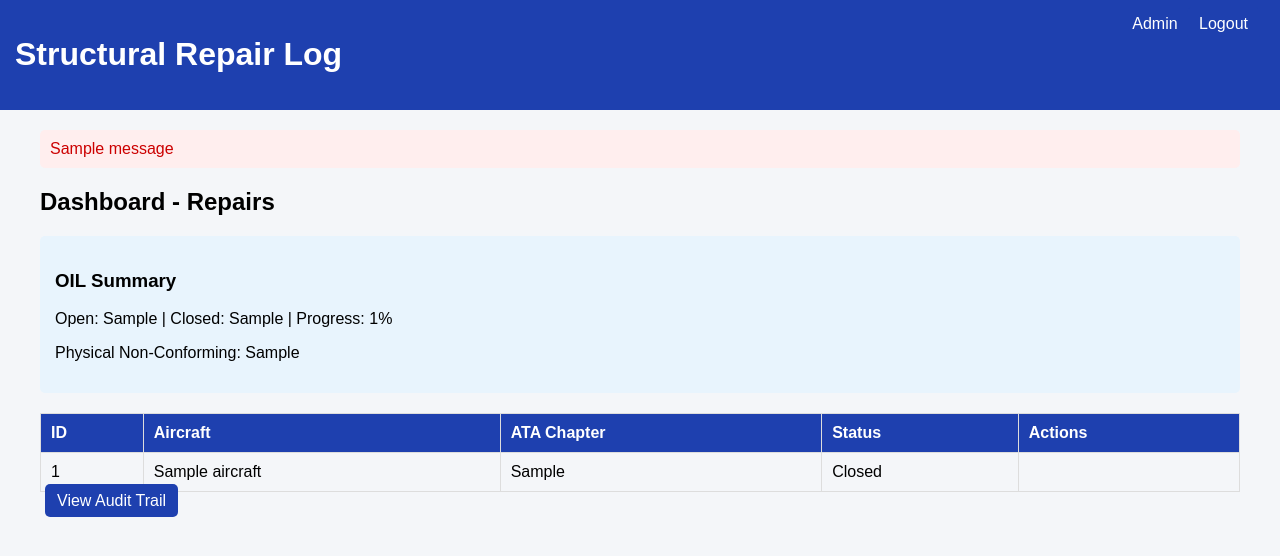
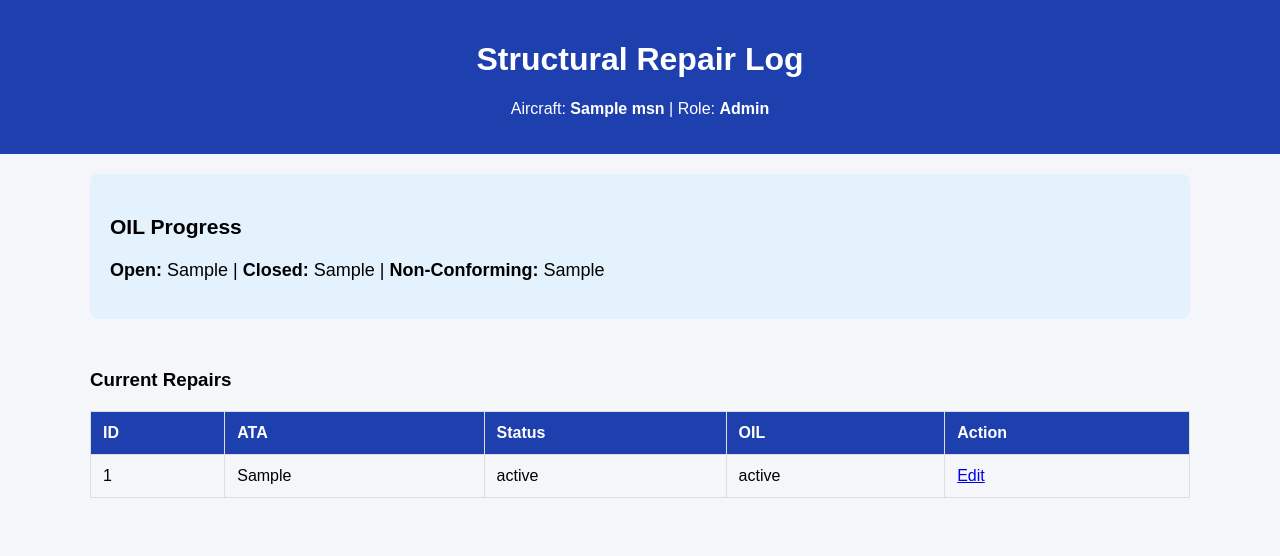
Before and after one commit to jquiroz343-sys/structural-repair-app, a Flask app: template templates/dashboard.html in a window 1280 px wide. Shown: the top 556 px of the page. Run offline with Flask 3, Linux system fonts and the light colour scheme; the template is opened without the code that fills it: most values are stand-ins (such as "Sample title", 1, 10 or a date in 2020); one stand-in notice (Sample message) is shown.

Commit message:
Update dashboard.html
con nueva ppy

```diff
--- a/templates/dashboard.html
+++ b/templates/dashboard.html
@@ -2,76 +2,59 @@
 <html lang="en">
 <head>
     <meta charset="UTF-8">
-    <title>Dashboard - Repairs</title>
+    <title>Dashboard - {{ msn }}</title>
     <style>
         body { font-family: Arial; margin: 0; background: #f4f6f9; }
-        .navbar { background: #1e40af; color: white; padding: 15px; display: flex; justify-content: space-between; }
-        .container { padding: 20px; max-width: 1200px; margin: auto; }
-        .alert { background: #fee; color: #c00; padding: 10px; border-radius: 5px; margin-bottom: 20px; }
+        .header { background: #1e40af; color: white; padding: 20px; text-align: center; }
+        .container { padding: 20px; max-width: 1100px; margin: auto; }
+        .oil-box { background: #e3f2fd; padding: 20px; border-radius: 8px; margin-bottom: 25px; font-size: 18px; }
+        .menu { display: grid; grid-template-columns: repeat(auto-fit, minmax(250px, 1fr)); gap: 15px; margin: 25px 0; }
+        .menu-btn { background: #1976d2; color: white; padding: 18px; text-align: center; border-radius: 8px; text-decoration: none; font-weight: bold; }
+        .menu-btn:hover { background: #1565c0; }
         table { width: 100%; border-collapse: collapse; margin-top: 20px; }
-        th, td { border: 1px solid #ddd; padding: 10px; text-align: left; }
+        th, td { border: 1px solid #ddd; padding: 12px; text-align: left; }
         th { background: #1e40af; color: white; }
-        button, a { margin: 5px; padding: 8px 12px; background: #1e40af; color: white; text-decoration: none; border-radius: 5px; }
-        .oil-summary { background: #e8f4fd; padding: 15px; border-radius: 5px; margin-bottom: 20px; }
     </style>
 </head>
 <body>
-    <div class="navbar">
+    <div class="header">
         <h1>Structural Repair Log</h1>
-        <div>
-            <span>{{ role|title }}</span>
-            <a href="/logout">Logout</a>
-        </div>
+        <p>Aircraft: <strong>{{ msn }}</strong> | Role: <strong>{{ role|title }}</strong></p>
     </div>
     <div class="container">
-        {% with messages = get_flashed_messages() %}
-            {% if messages %}
-                <div class="alert">{{ messages[0] }}</div>
-            {% endif %}
-        {% endwith %}
-        <h2>Dashboard - Repairs</h2>
-
-        <!-- OIL Summary -->
-        <div class="oil-summary">
-            <h3>OIL Summary</h3>
-            <p>Open: {{ oil_open }} | Closed: {{ oil_closed }} | Progress: {{ progress_percent }}%</p>
-            <p>Physical Non-Conforming: {{ phys_non_conforming }}</p>
+        <div class="oil-box">
+            <h3>OIL Progress</h3>
+            <p><strong>Open:</strong> {{ oil_open }} | <strong>Closed:</strong> {{ oil_closed }} | <strong>Non-Conforming:</strong> {{ non_conforming }}</strong></p>
         </div>
 
-        {% if role == 'operator' %}
-            <a href="/add">+ Add Repair</a>
-        {% endif %}
+        <div class="menu">
+            {% if role == 'operator' %}
+                <a href="/edit/{{ msn }}/NEW" class="menu-btn">1. Create / Edit Repair</a>
+                <a href="/oil_response/{{ msn }}" class="menu-btn">2. OIL Response</a>
+                <a href="/api/export/status_report/{{ msn }}" class="menu-btn">3. Reports</a>
+            {% elif role in ['auditor', 'lessor'] %}
+                <a href="/view/{{ msn }}" class="menu-btn">1. Review Repairs</a>
+                <a href="/oil_audit/{{ msn }}" class="menu-btn">2. OIL Audit</a>
+                <a href="/physical_audit/{{ msn }}" class="menu-btn">3. Physical Audit</a>
+                <a href="/signed_reports/{{ msn }}" class="menu-btn">4. Signed OIL Reports</a>
+            {% endif %}
+        </div>
+
+        <h3>Current Repairs</h3>
         <table>
-            <tr>
-                <th>ID</th>
-                <th>Aircraft</th>
-                <th>ATA Chapter</th>
-                <th>Status</th>
-                <th>Actions</th>
-            </tr>
+            <tr><th>ID</th><th>ATA</th><th>Status</th><th>OIL</th><th>Action</th></tr>
             {% for r in repairs %}
             <tr>
-                <td>{{ r.id }}</td>
-                <td>{{ r.get('aircraft', 'N/A') }}</td>
-                <td>{{ r.get('ata_chapter', 'N/A') }}</td>
-                <td>{{ 'Open' if not r.get('closed_date') else 'Closed' }}</td>
-                <td>
-                    {% if role in ['operator', 'auditor'] %}
-                        <a href="/edit/{{ r.id }}">Edit</a>
-                    {% endif %}
-                    {% if role == 'lessor' %}
-                        <a href="/pdf/{{ r.id }}">PDF</a>
-                    {% endif %}
-                    {% if role in ['auditor', 'lessor'] %}
-                        <a href="/audit">Audit Trail</a>
-                    {% endif %}
-                </td>
+                <td>{{ r.Repair_ID }}</td>
+                <td>{{ r.ATA_Chapter }}</td>
+                <td>{{ r.Repair_Status }}</td>
+                <td>{{ r.Audit_OIL_Status }}</td>
+                <td><a href="/edit/{{ msn }}/{{ r.Repair_ID }}">Edit</a></td>
             </tr>
             {% else %}
-            <tr><td colspan="5">No repairs found</td></tr>
+            <tr><td colspan="5">No repairs recorded yet.</td></tr>
             {% endfor %}
         </table>
-        <a href="/audit">View Audit Trail</a>
     </div>
 </body>
 </html>
```
